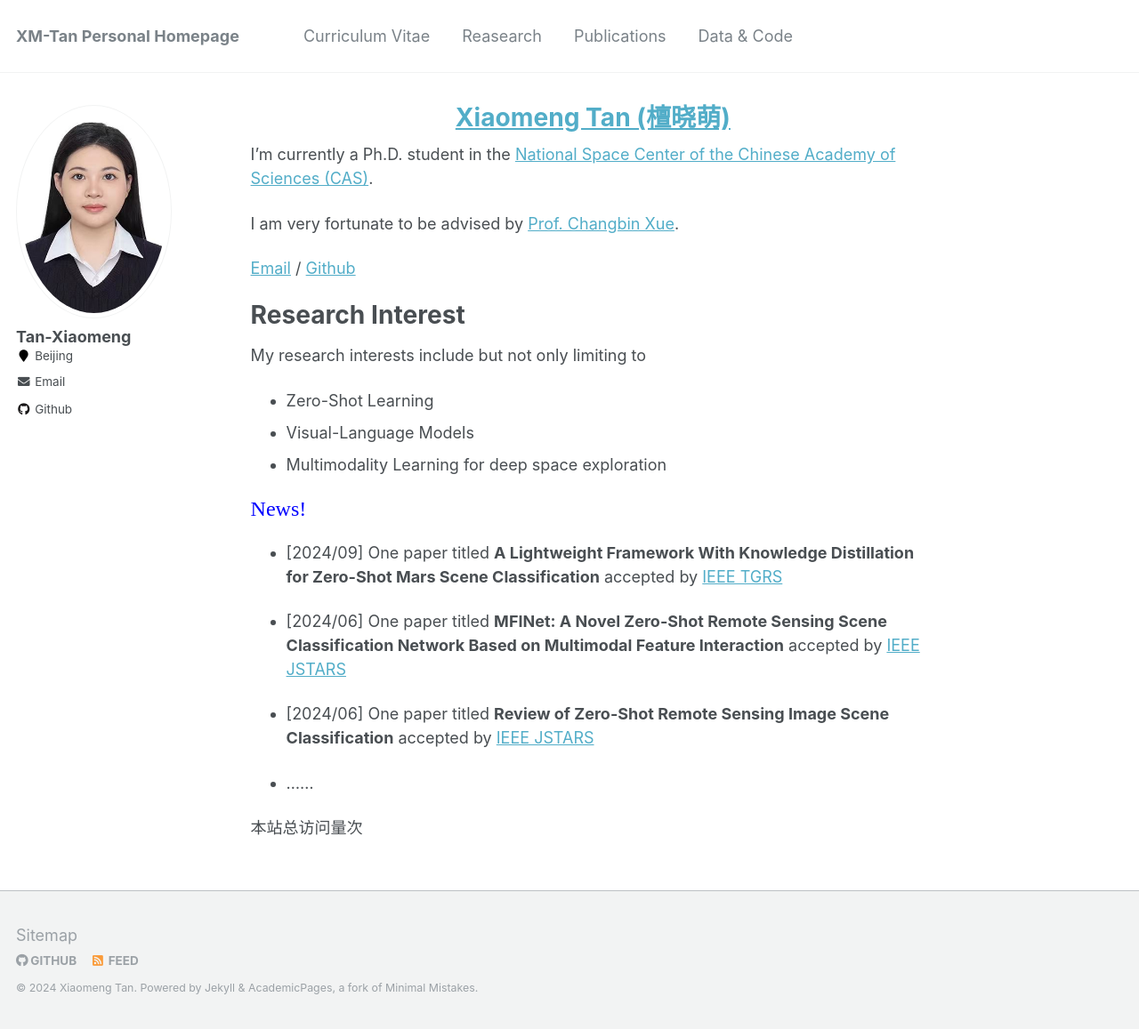
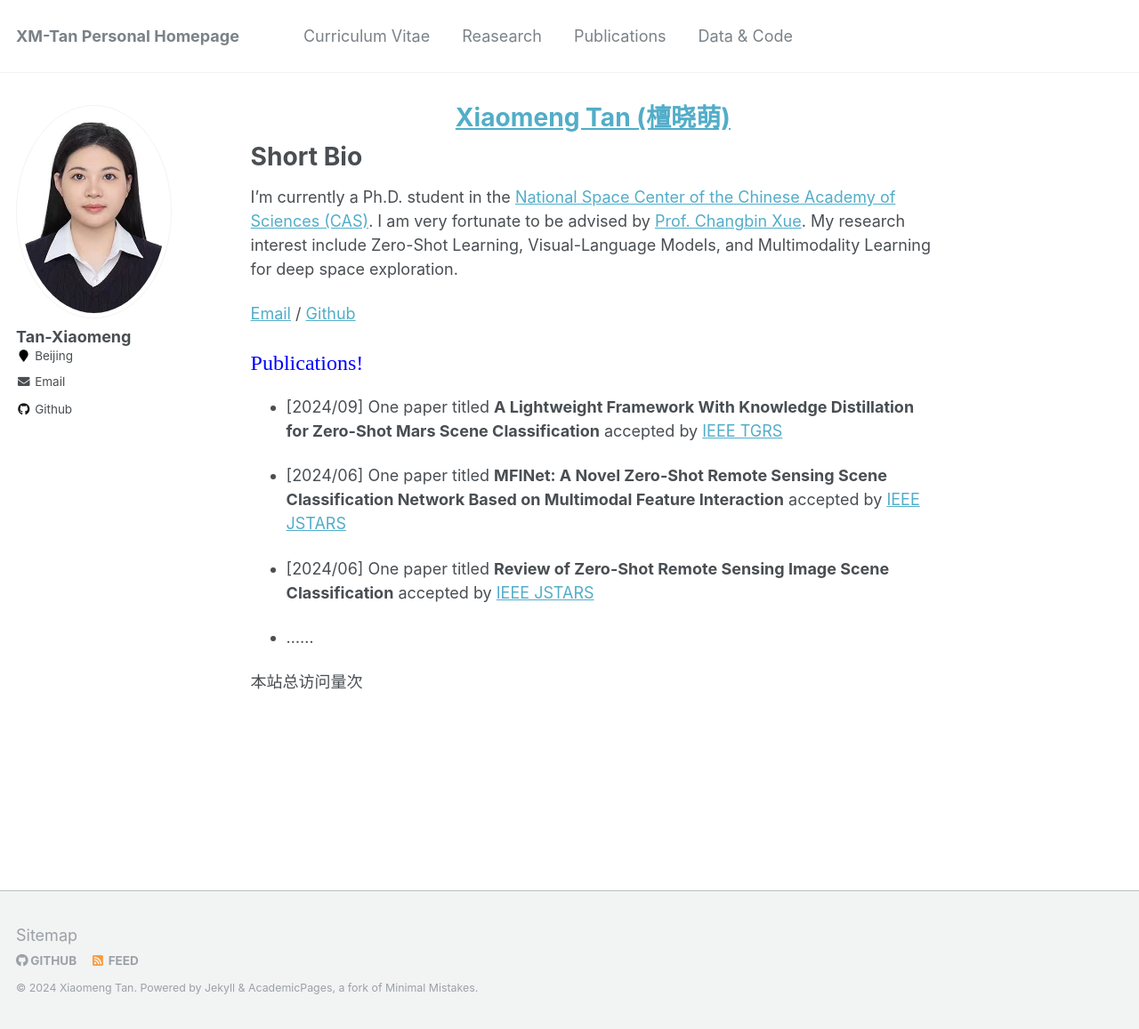
Before and after one commit to XM-Tan/xm-tan.github.io, a Jekyll site: the page built from _pages/about.md, in a window 1280 px wide and 1157 px high. Shown: the whole window at 89% size. Built offline with Jekyll 4.4.1, drawn with Linux system fonts in a browser that asks for light colours; comment, search, counter and statistics services are not loaded.

Commit message:
Update about.md

```diff
--- a/_pages/about.md
+++ b/_pages/about.md
@@ -8,20 +8,17 @@ redirect_from:
   - /about.html
 ---
 
+Short Bio
+======
+
 I'm currently a Ph.D. student in the [National Space Center of the Chinese Academy of Sciences (CAS)](http://english.nssc.cas.cn/).
-
 I am very fortunate to be advised by [Prof. Changbin Xue](https://people.ucas.edu.cn/~xuechangbin).
+My research interest include Zero-Shot Learning, Visual-Language Models, and Multimodality Learning for deep space exploration.
 
 [Email](tanxiaomeng22@mails.ucas.ac.cn) / [Github](https://github.com/XM-Tan)
 
-Research Interest
-======
-My research interests include but not only limiting to
-* Zero-Shot Learning
-* Visual-Language Models
-* Multimodality Learning for deep space exploration
 
-<font size = 5 color = blue face=STKaiti>News!</font>
+<font size = 5 color = blue face=STKaiti>Publications!</font>
 
 * [2024/09] One paper titled **A Lightweight Framework With Knowledge Distillation for Zero-Shot Mars Scene Classification** accepted by [IEEE TGRS](https://ieeexplore.ieee.org/document/10699382)
 
```
